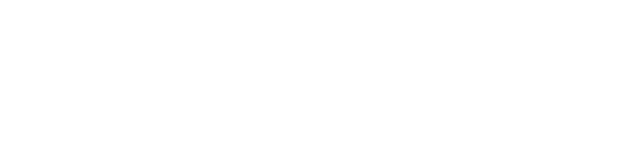
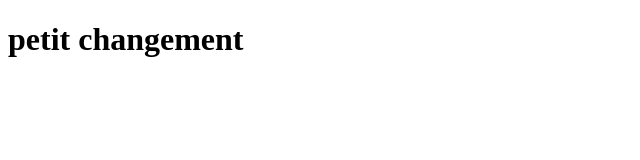
Before and after one commit to Rebouxremy/taxi-boat, a plain HTML site: page index.html in a window 1280 px wide. Shown: the whole page, without its empty margins (0-640 px from the left). Drawn offline with Linux system fonts and the light colour scheme.

Commit message:
petit changement de titre

```diff
--- a/index.html
+++ b/index.html
@@ -7,6 +7,7 @@
     <title>1er projet</title>
 </head>
 <body>
+    <h1>petit changement</h1>
 
 </body>
 </html>
```
